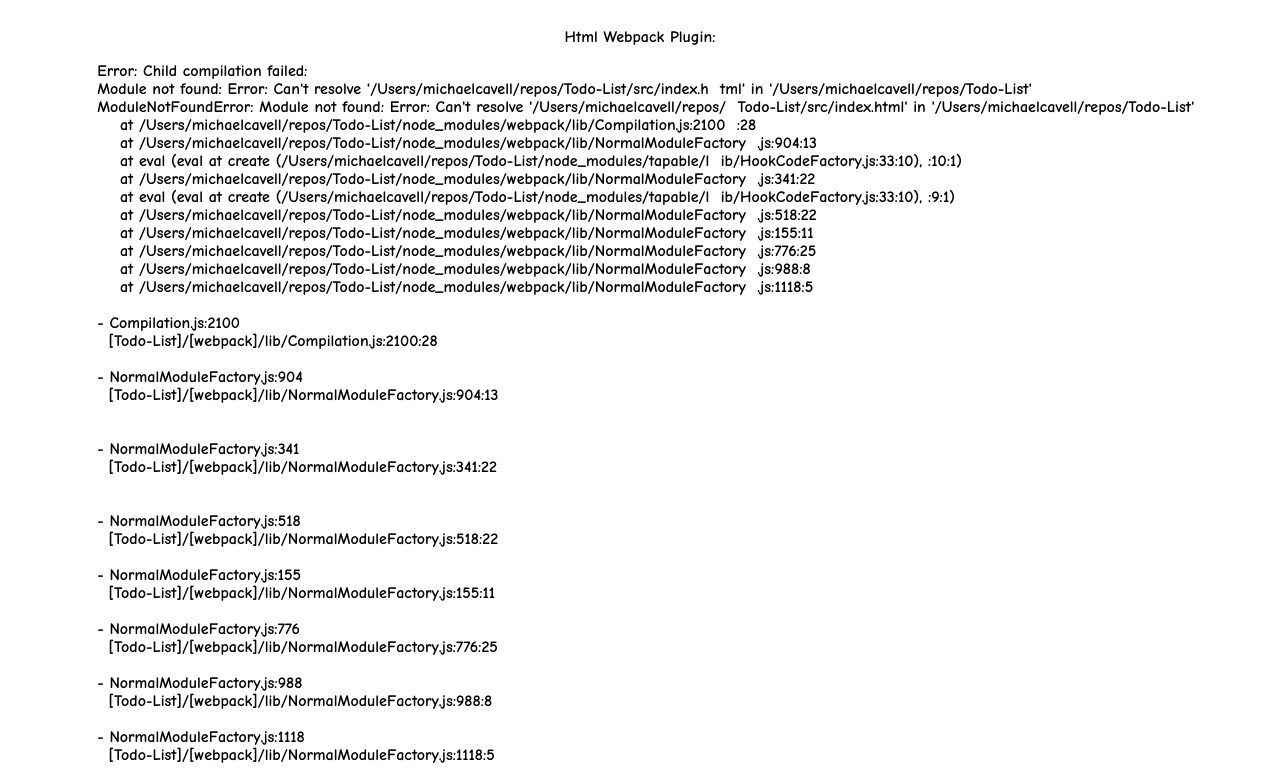
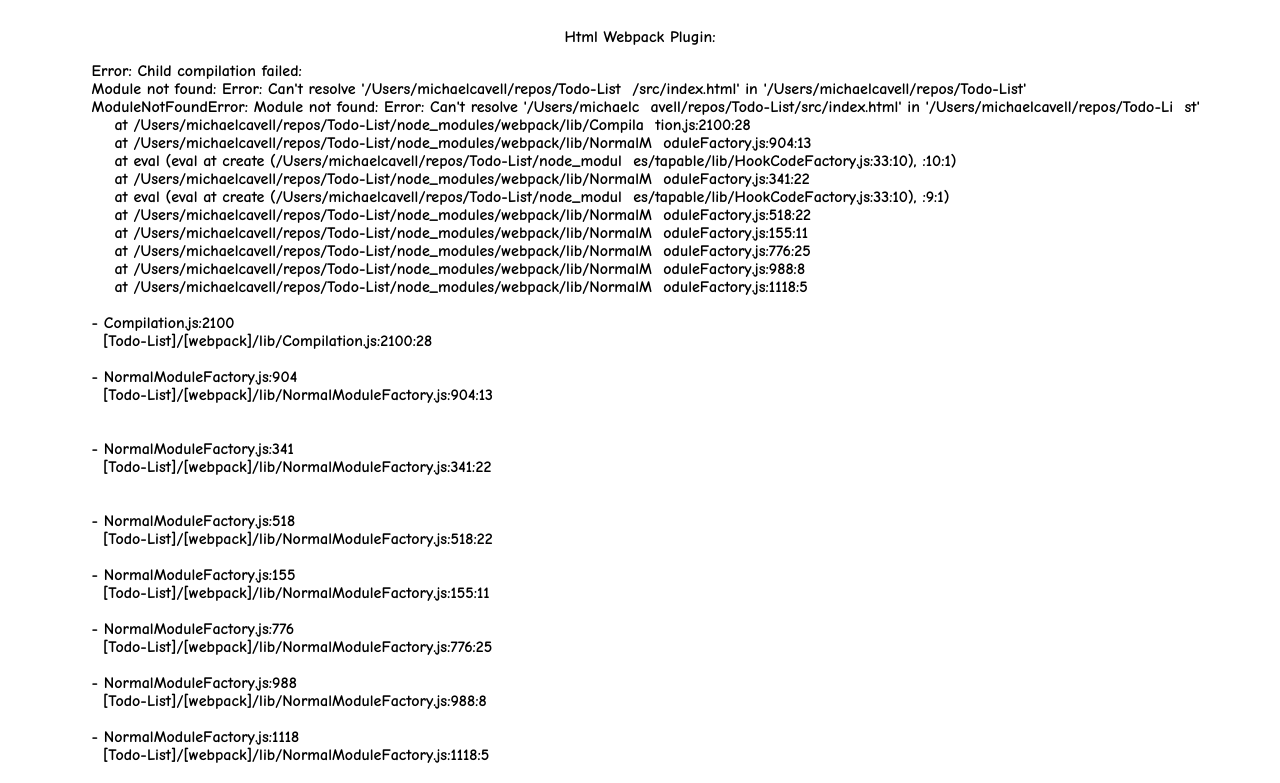
Before and after one commit to kuhvehl/Todo-List, a website built with webpack: page dist/index.html in a window 1280 px wide. Shown: the top 783 px of the page. Built offline with nearby package versions, Linux system fonts and the light colour scheme.

Commit message:
update main

```diff
--- a/dist/index.html
+++ b/dist/index.html
@@ -1,18 +1,18 @@
 <head><script defer src="main.js"></script></head>Html Webpack Plugin:
 <pre>
   Error: Child compilation failed:
-  Module not found: Error: Can't resolve '/Users/michaelcavell/repos/Todo-List/src/index.h  tml' in '/Users/michaelcavell/repos/Todo-List'
-  ModuleNotFoundError: Module not found: Error: Can't resolve '/Users/michaelcavell/repos/  Todo-List/src/index.html' in '/Users/michaelcavell/repos/Todo-List'
-      at /Users/michaelcavell/repos/Todo-List/node_modules/webpack/lib/Compilation.js:2100  :28
-      at /Users/michaelcavell/repos/Todo-List/node_modules/webpack/lib/NormalModuleFactory  .js:904:13
-      at eval (eval at create (/Users/michaelcavell/repos/Todo-List/node_modules/tapable/l  ib/HookCodeFactory.js:33:10), <anonymous>:10:1)
-      at /Users/michaelcavell/repos/Todo-List/node_modules/webpack/lib/NormalModuleFactory  .js:341:22
-      at eval (eval at create (/Users/michaelcavell/repos/Todo-List/node_modules/tapable/l  ib/HookCodeFactory.js:33:10), <anonymous>:9:1)
-      at /Users/michaelcavell/repos/Todo-List/node_modules/webpack/lib/NormalModuleFactory  .js:518:22
-      at /Users/michaelcavell/repos/Todo-List/node_modules/webpack/lib/NormalModuleFactory  .js:155:11
-      at /Users/michaelcavell/repos/Todo-List/node_modules/webpack/lib/NormalModuleFactory  .js:776:25
-      at /Users/michaelcavell/repos/Todo-List/node_modules/webpack/lib/NormalModuleFactory  .js:988:8
-      at /Users/michaelcavell/repos/Todo-List/node_modules/webpack/lib/NormalModuleFactory  .js:1118:5
+  Module not found: Error: Can't resolve '/Users/michaelcavell/repos/Todo-List  /src/index.html' in '/Users/michaelcavell/repos/Todo-List'
+  ModuleNotFoundError: Module not found: Error: Can't resolve '/Users/michaelc  avell/repos/Todo-List/src/index.html' in '/Users/michaelcavell/repos/Todo-Li  st'
+      at /Users/michaelcavell/repos/Todo-List/node_modules/webpack/lib/Compila  tion.js:2100:28
+      at /Users/michaelcavell/repos/Todo-List/node_modules/webpack/lib/NormalM  oduleFactory.js:904:13
+      at eval (eval at create (/Users/michaelcavell/repos/Todo-List/node_modul  es/tapable/lib/HookCodeFactory.js:33:10), <anonymous>:10:1)
+      at /Users/michaelcavell/repos/Todo-List/node_modules/webpack/lib/NormalM  oduleFactory.js:341:22
+      at eval (eval at create (/Users/michaelcavell/repos/Todo-List/node_modul  es/tapable/lib/HookCodeFactory.js:33:10), <anonymous>:9:1)
+      at /Users/michaelcavell/repos/Todo-List/node_modules/webpack/lib/NormalM  oduleFactory.js:518:22
+      at /Users/michaelcavell/repos/Todo-List/node_modules/webpack/lib/NormalM  oduleFactory.js:155:11
+      at /Users/michaelcavell/repos/Todo-List/node_modules/webpack/lib/NormalM  oduleFactory.js:776:25
+      at /Users/michaelcavell/repos/Todo-List/node_modules/webpack/lib/NormalM  oduleFactory.js:988:8
+      at /Users/michaelcavell/repos/Todo-List/node_modules/webpack/lib/NormalM  oduleFactory.js:1118:5
 
   - Compilation.js:2100
     [Todo-List]/[webpack]/lib/Compilation.js:2100:28
```
